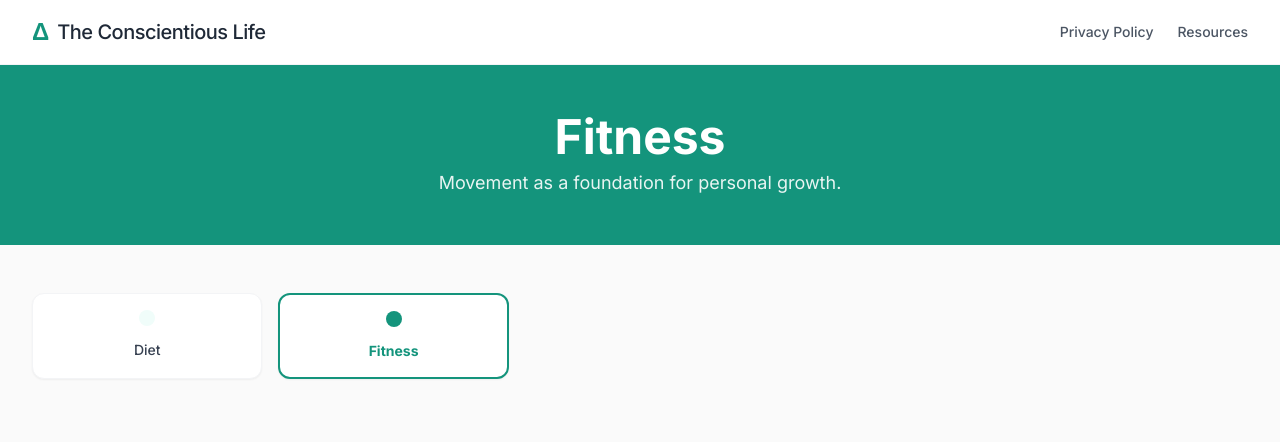
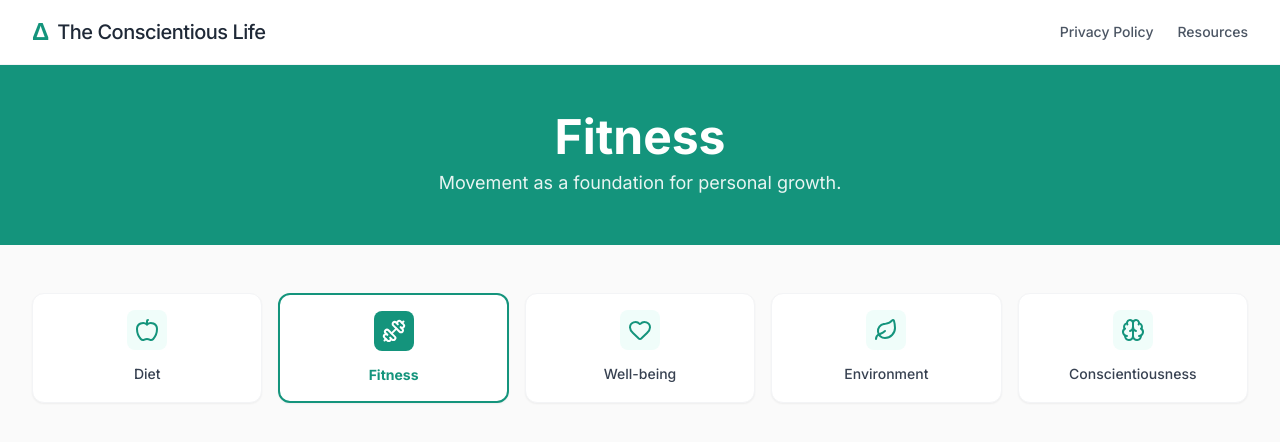
Before and after one commit to theconscientiouslife1-coder/TheCL, a Jekyll site: the page fitness.html, which Jekyll copies as it is, in a window 1280 px wide. Shown: the top 442 px of the page. Built offline with Jekyll 4.4.1, drawn with Linux system fonts in a browser that asks for light colours; nearby versions of some CDN libraries.

Commit message:
Fix: Add Lucide script and initialization for icons

```diff
--- a/fitness.html
+++ b/fitness.html
@@ -10,52 +10,30 @@
     <link rel="preconnect" href="https://fonts.gstatic.com" crossorigin>
     <link href="https://fonts.googleapis.com/css2?family=Inter:wght@400;500;600;700&display=swap" rel="stylesheet">
     <style>
-        body {
-            font-family: 'Inter', sans-serif;
-            display: flex;
-            flex-direction: column;
-            min-height: 100vh;
-        }
+        body { font-family: 'Inter', sans-serif; display: flex; flex-direction: column; min-height: 100vh; }
         .flex-grow { flex-grow: 1; }
-
-        @keyframes slide-up-and-fade {
-            0% { opacity: 0; transform: translateY(20px); }
-            100% { opacity: 1; transform: translateY(0); }
-        }
+        @keyframes slide-up-and-fade { 0% { opacity: 0; transform: translateY(20px); } 100% { opacity: 1; transform: translateY(0); } }
         .slide-up { animation: slide-up-and-fade 0.8s ease-out forwards; }
         .opacity-0 { opacity: 0; }
-
         @media (max-width: 639px) {
-            .mobile-grid-container {
-                grid-template-columns: repeat(2, minmax(0, 1fr));
-            }
-            .mobile-grid-container > :nth-child(5) {
-                grid-column: span 2 / span 2;
-                justify-self: center;
-            }
+            .mobile-grid-container { grid-template-columns: repeat(2, minmax(0, 1fr)); }
+            .mobile-grid-container > :nth-child(5) { grid-column: span 2 / span 2; justify-self: center; }
         }
     </style>
 </head>
 <body class="bg-neutral-50 text-gray-800">
 
-    <header id="main-header" class="bg-white shadow-sm border-b border-gray-100">
+    <header class="bg-white shadow-sm border-b border-gray-100">
         <div class="container mx-auto px-4 sm:px-6 lg:px-8">
             <div class="flex justify-between items-center py-4">
                 <a href="index.html" class="flex items-center space-x-2 text-gray-800">
                     <span class="text-xl md:text-2xl font-bold text-[#14947c]">Δ</span>
                     <span class="text-lg md:text-xl font-medium tracking-tight">The Conscientious Life</span>
                 </a>
-
                 <nav class="hidden md:flex items-center space-x-6 text-sm font-medium text-gray-600">
                     <a href="#" class="hover:text-[#14947c] transition-colors">Privacy Policy</a>
                     <a href="#" class="hover:text-[#14947c] transition-colors">Resources</a>
                 </nav>
-
-                <div class="md:hidden">
-                    <button id="mobile-menu-button" class="text-gray-600">
-                        <svg class="w-6 h-6" fill="none" stroke="currentColor" viewBox="0 0 24 24"><path stroke-linecap="round" stroke-linejoin="round" stroke-width="2" d="M4 6h16M4 12h16m-7 6h7"></path></svg>
-                    </button>
-                </div>
             </div>
         </div>
     </header>
@@ -68,7 +46,6 @@
     </section>
 
     <main class="flex-grow container mx-auto px-4 sm:px-6 lg:px-8 py-12">
-
         <section class="mb-16">
             <div class="grid grid-cols-2 sm:grid-cols-4 lg:grid-cols-5 gap-4 mobile-grid-container">
                 <a href="diet.html" class="bg-white p-4 text-center rounded-xl shadow-sm border border-gray-100 hover:shadow-md transition-all group">
@@ -78,11 +55,40 @@
                     <span class="block text-gray-700 font-medium text-sm">Diet</span>
                 </a>
 
-                <a href="fitness.html" class="bg-white p-4 text-center rounded-xl shadow-sm border-2 border-[#14947c] transition-all group">
+                <a href="fitness.html" class="bg-white p-4 text-center rounded-xl shadow-sm border-2 border-[#14947c] transition-all">
                     <div class="p-2 bg-[#14947c] rounded-lg text-white mb-2 inline-block">
                         <i data-lucide="dumbbell" class="w-6 h-6"></i>
                     </div>
                     <span class="block text-[#14947c] font-bold text-sm">Fitness</span>
                 </a>
 
-                <a href="well-being.html" class="bg-white p-4 text-center rounded-xl shadow-sm border border-gray-100 hover:shadow-md transition-
+                <a href="well-being.html" class="bg-white p-4 text-center rounded-xl shadow-sm border border-gray-100 hover:shadow-md transition-all group">
+                    <div class="p-2 bg-teal-50 rounded-lg text-[#14947c] mb-2 inline-block group-hover:bg-[#14947c] group-hover:text-white transition-colors">
+                        <i data-lucide="heart" class="w-6 h-6"></i>
+                    </div>
+                    <span class="block text-gray-700 font-medium text-sm">Well-being</span>
+                </a>
+
+                <a href="environment.html" class="bg-white p-4 text-center rounded-xl shadow-sm border border-gray-100 hover:shadow-md transition-all group">
+                    <div class="p-2 bg-teal-50 rounded-lg text-[#14947c] mb-2 inline-block group-hover:bg-[#14947c] group-hover:text-white transition-colors">
+                        <i data-lucide="leaf" class="w-6 h-6"></i>
+                    </div>
+                    <span class="block text-gray-700 font-medium text-sm">Environment</span>
+                </a>
+
+                <a href="conscientiousness.html" class="bg-white p-4 text-center rounded-xl shadow-sm border border-gray-100 hover:shadow-md transition-all group">
+                    <div class="p-2 bg-teal-50 rounded-lg text-[#14947c] mb-2 inline-block group-hover:bg-[#14947c] group-hover:text-white transition-colors">
+                        <i data-lucide="brain" class="w-6 h-6"></i>
+                    </div>
+                    <span class="block text-gray-700 font-medium text-sm">Conscientiousness</span>
+                </a>
+            </div>
+        </section>
+
+        </main>
+
+    <script>
+        lucide.createIcons();
+    </script>
+</body>
+</html>
```
